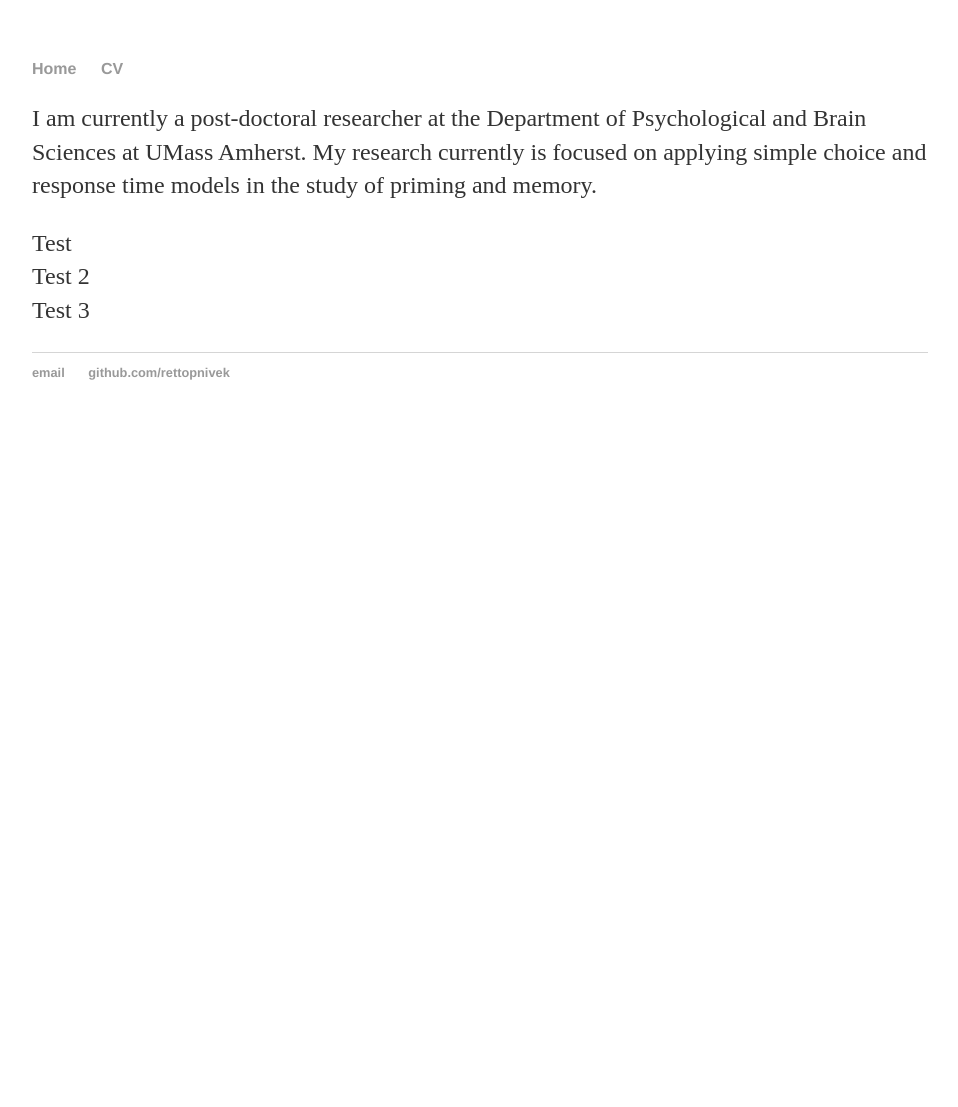
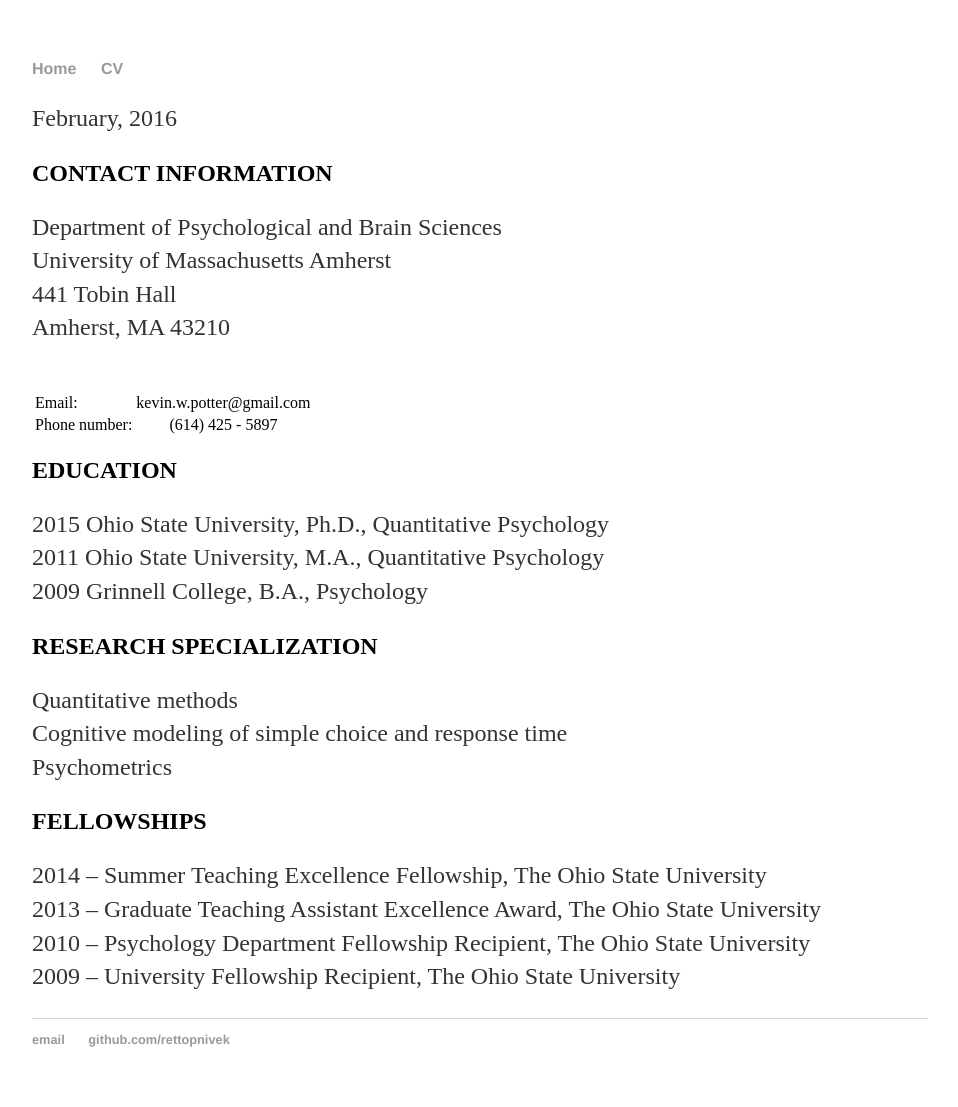
Before and after one commit to rettopnivek/rettopnivek.github.io, a Jekyll site: the page built from cv/index.md, in a window 1280 px wide. Shown: the whole page, without its empty margins (160-1118 px from the left). Built offline with Jekyll 4.4.1, drawn with Linux system fonts in a browser that asks for light colours; before the commit the page ends 900 px from its top, so only the background shows below that.

Commit message:
Created CV.

```diff
--- a/cv/index.md
+++ b/cv/index.md
@@ -3,8 +3,35 @@ layout: default
 title: Curriculum vitae
 ---
 
-I am currently a post-doctoral researcher at the Department of Psychological and Brain Sciences at UMass Amherst. My research currently is focused on applying simple choice and response time models in the study of priming and memory.
+February, 2016
 
-Test
-Test 2
-Test 3
+## CONTACT INFORMATION
+
+Department of Psychological and Brain Sciences
+University of Massachusetts Amherst
+441 Tobin Hall
+Amherst, MA 43210
+
+| | |
+| - | :-: |
+|Email:| kevin.w.potter@gmail.com|
+|Phone number:| (614) 425 - 5897 |
+
+## EDUCATION
+
+2015 Ohio State University, Ph.D., Quantitative Psychology
+2011 Ohio State University, M.A., Quantitative Psychology
+2009 Grinnell College, B.A., Psychology
+
+## RESEARCH SPECIALIZATION
+
+Quantitative methods
+Cognitive modeling of simple choice and response time
+Psychometrics
+
+## FELLOWSHIPS
+
+2014 -- Summer Teaching Excellence Fellowship, The Ohio State University
+2013 -- Graduate Teaching Assistant Excellence Award, The Ohio State University
+2010 -- Psychology Department Fellowship Recipient, The Ohio State University
+2009 -- University Fellowship Recipient, The Ohio State University
```
